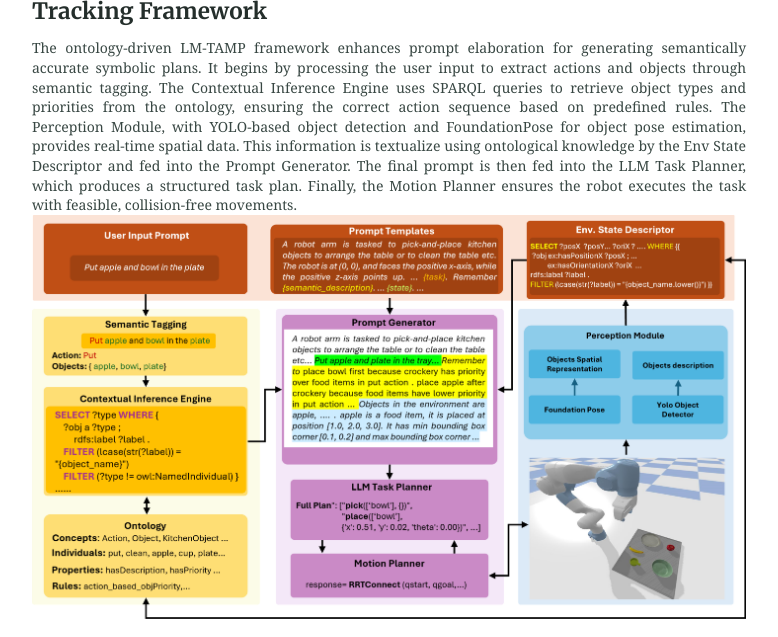
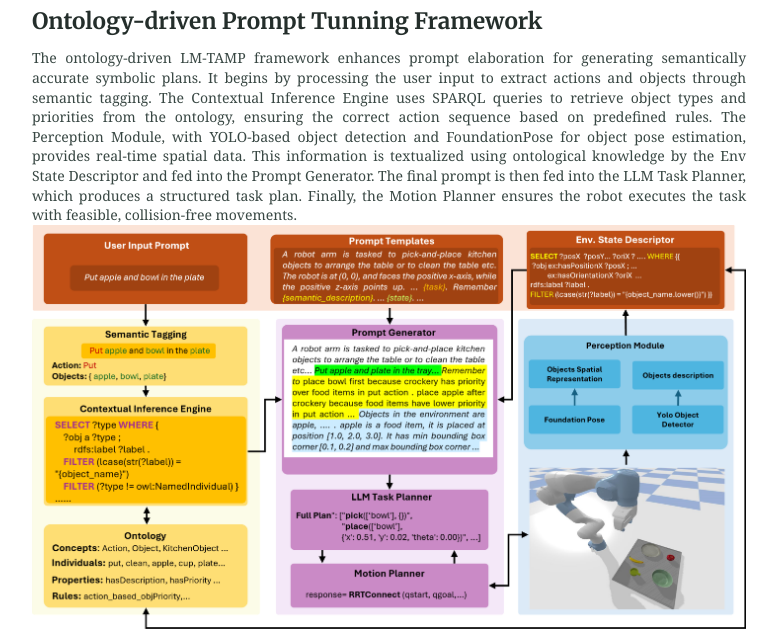
Before and after one commit to Muhayyuddin/llm-tamp, a Jekyll site: the page built from index.md, in a window 1280 px wide and 900 px high, scrolled down 2117 px, cut to the strip 263-900 px from the top of the window. Shown: the whole strip, without its empty margins (251-1029 px from the left). Built offline with Jekyll 4.4.1, drawn with Linux system fonts in a browser that asks for light colours; our own code applies the rules of GitHub Pages for plain Markdown files; some of the changed text lies outside the part shown.

Commit message:
Update index.md

```diff
--- a/index.md
+++ b/index.md
@@ -36,14 +36,14 @@ Performing complex  manipulation tasks in dynamic environments requires efficien
 
 </div>
 <h7 style="margin-bottom: 20px;">Results in Simulation Environment</h7>
-<div style="display: flex; justify-content: center; align-items: center; flex-direction: column;">
+<div style="display: flex; justify-content: center; align-items: center; flex-direction: column; gap: 20px;">
 
 <video width="100%" height="auto" controls autoplay muted loop>
   <source src="https://github.com/Muhayyuddin/llm-tamp/raw/refs/heads/llm-site/assets/sim1.mp4" type="video/mp4">
   Your browser does not support the video tag.
 </video>
 
-<video style="margin-bottom: 10px;" width="100%" height="auto" controls autoplay muted loop>
+<video width="100%" height="auto" controls autoplay muted loop>
   <source src="https://github.com/Muhayyuddin/llm-tamp/raw/refs/heads/llm-site/assets/sim2.mp4" type="video/mp4">
   Your browser does not support the video tag.
 </video>
@@ -72,9 +72,9 @@ Performing complex  manipulation tasks in dynamic environments requires efficien
   <img src="assets/ssp4.png" alt="framework" />
 </div>!-->
 
-<h5 id="framework" style="margin-bottom: 10px;">Tracking Framework</h5>
+<h5 id="framework" style="margin-bottom: 10px;">Ontology-driven Prompt Tunning Framework</h5>
 <div style="text-align: justify; font-size: 14px; line-height: 1.4;">
-The ontology-driven LM-TAMP framework enhances prompt elaboration for generating semantically accurate symbolic plans. It begins by processing the user input to extract actions and objects through semantic tagging. The Contextual Inference Engine uses SPARQL queries to retrieve object types and priorities from the ontology, ensuring the correct action sequence based on predefined rules. The Perception Module, with YOLO-based object detection and FoundationPose for object pose estimation, provides real-time spatial data. This information is textualize using ontological knowledge by the Env State Descriptor and fed into the Prompt Generator. The final prompt is then fed into the LLM Task Planner, which produces a structured task plan. Finally, the Motion Planner ensures the robot executes the task with feasible, collision-free movements.
+The ontology-driven LM-TAMP framework enhances prompt elaboration for generating semantically accurate symbolic plans. It begins by processing the user input to extract actions and objects through semantic tagging. The Contextual Inference Engine uses SPARQL queries to retrieve object types and priorities from the ontology, ensuring the correct action sequence based on predefined rules. The Perception Module, with YOLO-based object detection and FoundationPose for object pose estimation, provides real-time spatial data. This information is textualized using ontological knowledge by the Env State Descriptor and fed into the Prompt Generator. The final prompt is then fed into the LLM Task Planner, which produces a structured task plan. Finally, the Motion Planner ensures the robot executes the task with feasible, collision-free movements.
 </div>
 <div style="text-align: center;">
   <img src="assets/ssp4.png" alt="framework" />
```
Also changed, not shown: other parts of index.md (+2 -2 lines).
